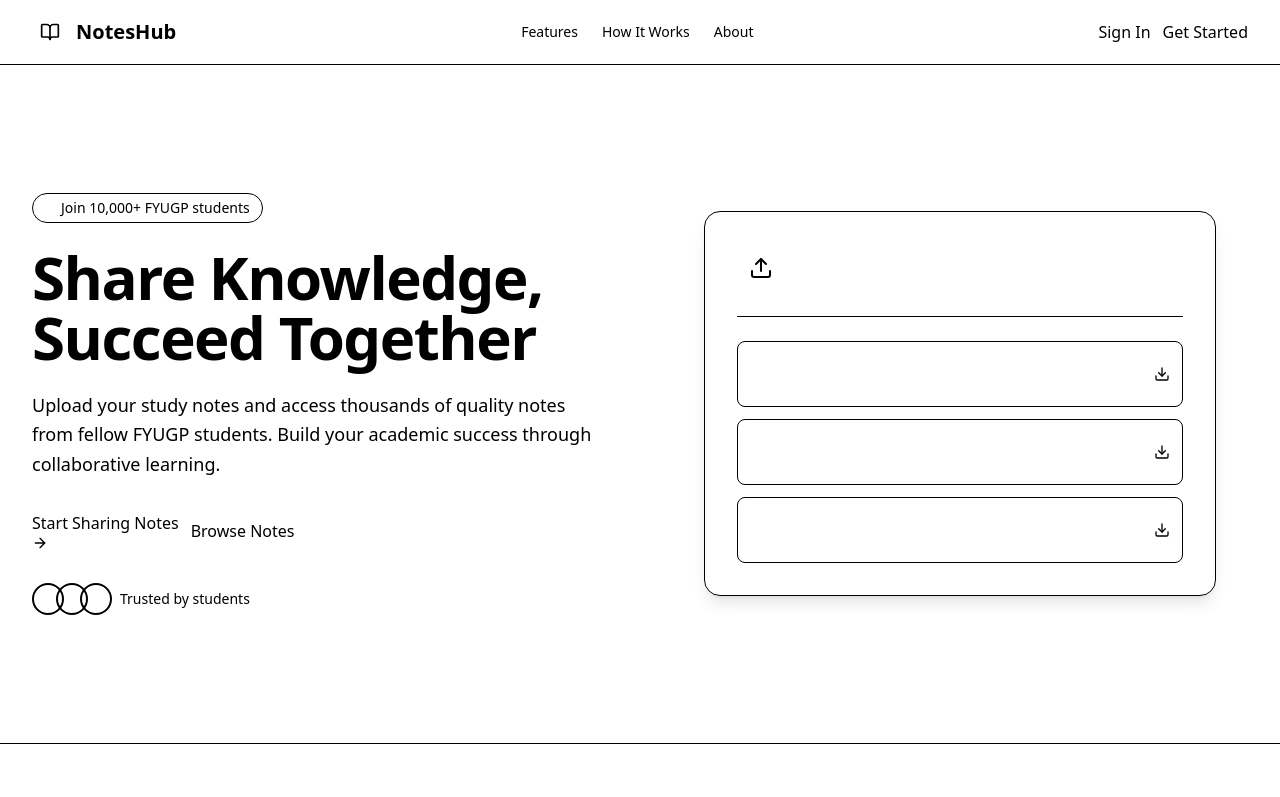
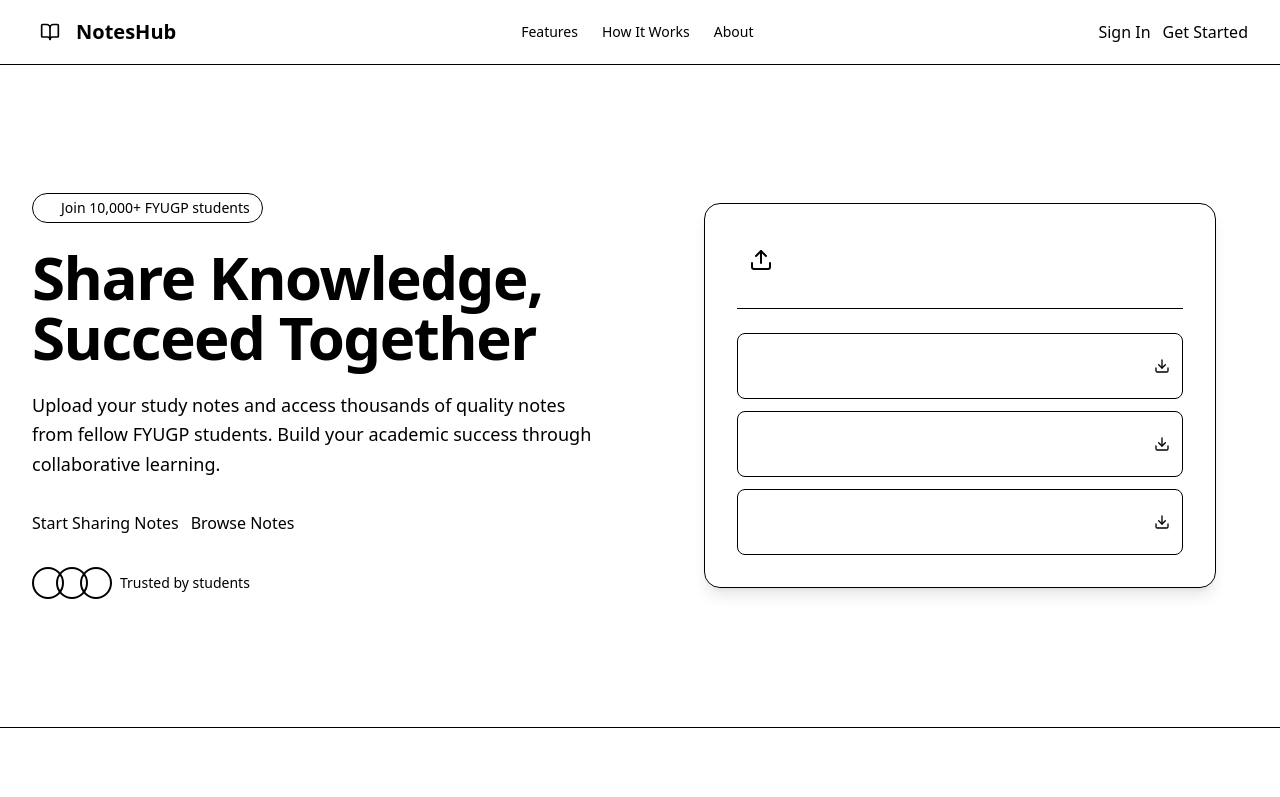
Before and after one commit to Irshadudheen/FYUGP_note_sharing_system, a React (Vite) app: page / in a window 1280 px wide. Shown: the top 797 px of the page. Built offline with nearby package versions, Linux system fonts and the light colour scheme; no server answers.

Commit message:
Update hero-section.jsx

```diff
--- a/src/components/home/hero-section.jsx
+++ b/src/components/home/hero-section.jsx
@@ -28,7 +28,7 @@ export function HeroSection() {
             <div className="mt-8 flex flex-col gap-3 sm:flex-row">
               <button size="lg" className="gap-2">
                 Start Sharing Notes
-                <ArrowRight className="h-4 w-4" />
+
               </button>
               <button size="lg" variant="outline">
                 Browse Notes
```
